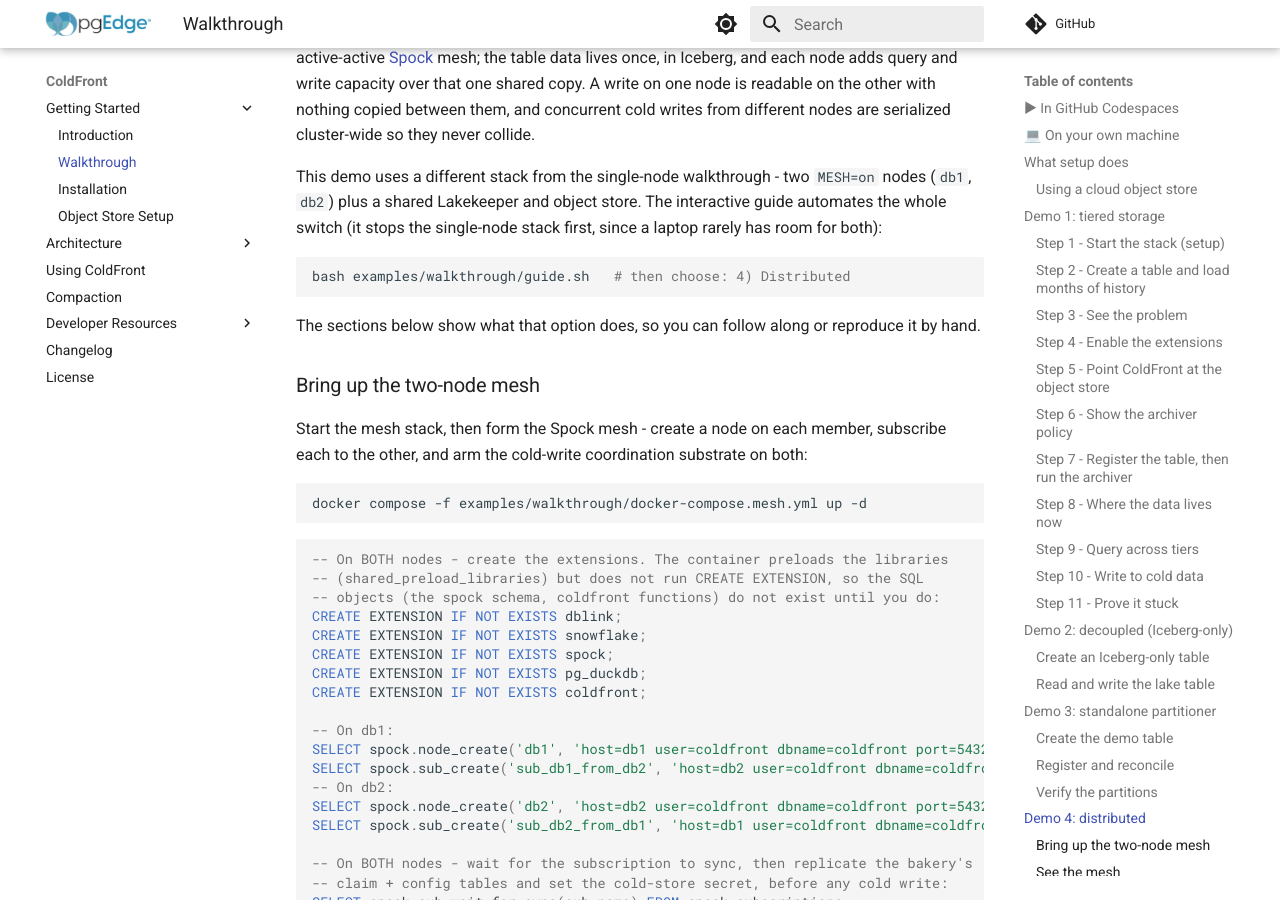
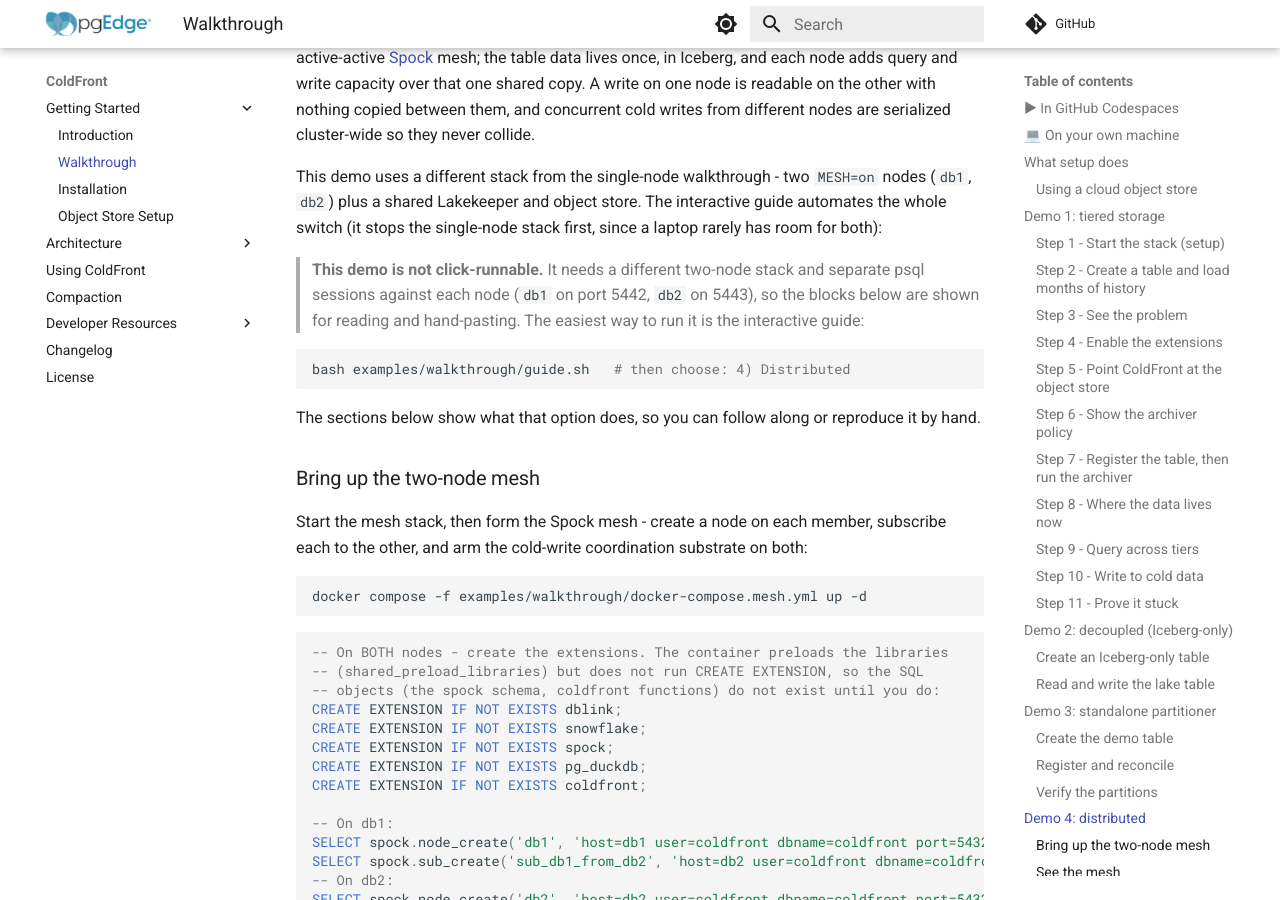
Before and after one commit to pgEdge/coldfront, an MkDocs documentation site: the page built from docs/walkthrough.md, in a window 1280 px wide and 900 px high, scrolled down 15428 px. Built offline with MkDocs 1.6.1 and Material for MkDocs 9.7.7, drawn with Linux system fonts in a browser that asks for light colours; comment, search, counter and statistics services are not loaded.

Commit message:
docs: walkthrough — mark distributed demo paste-only

````diff
--- a/docs/walkthrough.md
+++ b/docs/walkthrough.md
@@ -812,7 +812,12 @@ This demo uses a different stack from the single-node walkthrough - two
 store. The interactive guide automates the whole switch (it stops the
 single-node stack first, since a laptop rarely has room for both):
 
-```bash
+> **This demo is not click-runnable.** It needs a different two-node
+> stack and separate psql sessions against each node (`db1` on port
+> 5442, `db2` on 5443), so the blocks below are shown for reading and
+> hand-pasting. The easiest way to run it is the interactive guide:
+
+```bash {"ignore":"true"}
 bash examples/walkthrough/guide.sh   # then choose: 4) Distributed
 ```
 
@@ -825,11 +830,11 @@ Start the mesh stack, then form the Spock mesh - create a node on each
 member, subscribe each to the other, and arm the cold-write
 coordination substrate on both:
 
-```bash
+```bash {"ignore":"true"}
 docker compose -f examples/walkthrough/docker-compose.mesh.yml up -d
 ```
 
-```sql
+```sql {"ignore":"true"}
 -- On BOTH nodes - create the extensions. The container preloads the libraries
 -- (shared_preload_libraries) but does not run CREATE EXTENSION, so the SQL
 -- objects (the spock schema, coldfront functions) do not exist until you do:
@@ -865,7 +870,7 @@ shared object store; without it, cold writes fail to authenticate.
 
 Both nodes are present, each subscribed to the other:
 
-```sql
+```sql {"ignore":"true"}
 SELECT node_name FROM spock.node ORDER BY node_name;   -- db1, db2
 SELECT sub_name  FROM spock.subscription;              -- one per node
 ```
@@ -876,7 +881,7 @@ Create a lake-native table on `db1` and register it on `db2` as well
 (the call is idempotent and the registry is keyed by name, so each node
 ends up with an identical local view):
 
-```sql
+```sql {"ignore":"true"}
 -- On db1, then on db2 - same call:
 SELECT coldfront.create_iceberg_table(
   'public', 'events_lake',
@@ -887,7 +892,7 @@ SELECT coldfront.create_iceberg_table(
 
 Write three rows on `db1`, then read them back on `db2`:
 
-```sql
+```sql {"ignore":"true"}
 -- db1:
 INSERT INTO events_lake VALUES
   (1, now(), 'ok',   '{"n":"db1"}'),
@@ -915,7 +920,7 @@ Spock, verified in the TLA+ model under `docs/formal/`) and waits its
 turn. Fire many writers at once - several on each node, on both nodes,
 all into the same table:
 
-```sql
+```sql {"ignore":"true"}
 -- concurrently, on BOTH nodes at the same instant:
 INSERT INTO events_lake VALUES (101, now(), 'storm', '{"n":"db1"}');   -- db1
 INSERT INTO events_lake VALUES (201, now(), 'storm', '{"n":"db2"}');   -- db2
@@ -929,7 +934,7 @@ Ricart-Agrawala claim protocol orders writers across nodes. The durable
 proof is the claim ledger - each ticket, the node that issued it, and
 the peer that acknowledged it before the commit:
 
-```sql
+```sql {"ignore":"true"}
 SELECT ticket,
        snowflake.get_node(ticket) AS issued_by,
        ack_from_node              AS acked_by
````
